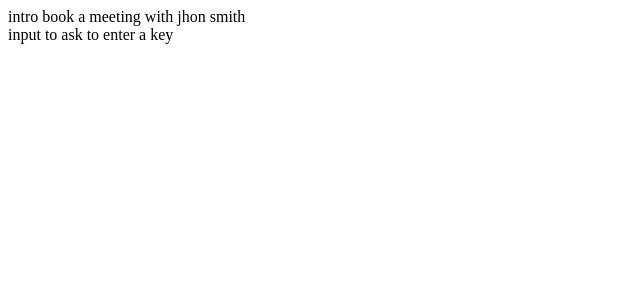
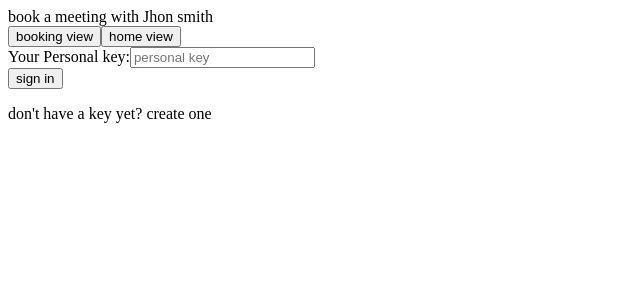
Before and after one commit to hirotachi/brief6-scheduler, a Vue app in the folder frontend/: page / in a window 1280 px wide. Shown: the top 300 px of the page, without its empty margins (0-640 px from the left). Built offline with nearby package versions, Linux system fonts and the light colour scheme.

Commit message:
add initial layout and basic routing to home section

```diff
--- a/frontend/src/App.vue
+++ b/frontend/src/App.vue
@@ -1,17 +1,37 @@
+
+
+
 <template>
-
-  <router-view></router-view>
+  <div>book a meeting with Jhon smith</div>
+  <button @click="setCurrentView('booking')">booking view</button>
+  <button @click="setCurrentView('home')">home view</button>
+  <component :is="currentComponent"/>
 </template>
 
-<script>
+<script setup>
+import Home from './views/Home';
 
-export default {
-  name: 'App',
-  components: {
+import { computed, ref } from 'vue';
+import Booking from '@/views/Booking';
 
-  }
+const views = {home: Home, booking: Booking}
+
+const currentView = ref("home");
+
+
+
+
+const currentComponent = computed(() => {
+  return views[currentView.value];
+})
+
+function setCurrentView(name) {
+  currentView.value = name
 }
+
+
 </script>
+
 
 <style>
 
--- /dev/null
+++ b/frontend/src/components/Login.vue
@@ -0,0 +1,34 @@
+<template>
+  <div class="form">
+
+    <label>
+      <span>Your Personal key:</span>
+      <input v-model="personalKey" type="text" placeholder="personal key">
+    </label>
+    <div class="btns">
+      <button class="login" @click="login">sign in</button>
+      <p class="create">don't have a key yet?
+        <span
+            @click="changeCurrentView"
+            class="link">
+          create one
+        </span>
+      </p>
+    </div>
+  </div>
+</template>
+
+<script setup>
+import { defineProps, ref } from 'vue';
+
+const personalKey = ref('');
+function login() {
+  console.log(personalKey.value);
+}
+
+defineProps(['changeCurrentView']);
+</script>
+
+<style scoped>
+
+</style>
--- /dev/null
+++ b/frontend/src/components/Register.vue
@@ -0,0 +1,13 @@
+<template>
+<div>register button <p>already have a personal key <span @click="changeCurrentView">login</span></p></div>
+</template>
+
+<script setup>
+import { defineProps } from 'vue';
+
+defineProps(["changeCurrentView"]);
+</script>
+
+<style scoped>
+
+</style>
--- a/frontend/src/views/Home.vue
+++ b/frontend/src/views/Home.vue
@@ -1,12 +1,22 @@
-<template>
-  <div>intro book a meeting with jhon smith</div>
-  <div>input to ask to enter a key</div>
+ <template>
+   <component :is="currentComponent"  :changeCurrentView="changeCurrentView"/>
 </template>
 
-<script>
-export default {
-  name: 'Home',
-};
+<script setup>
+
+
+import { computed, ref } from 'vue';
+import Login from '@/components/Login';
+import Register from '@/components/Register';
+
+const currentView = ref('login');
+const currentComponent = computed(() => currentView.value === "login" ? Login : Register)
+
+function changeCurrentView() {
+  const currentValue = currentView.value;
+  currentView.value =  currentValue === 'login' ? 'create' : 'login';
+}
+
 </script>
 
 <style scoped>
```
